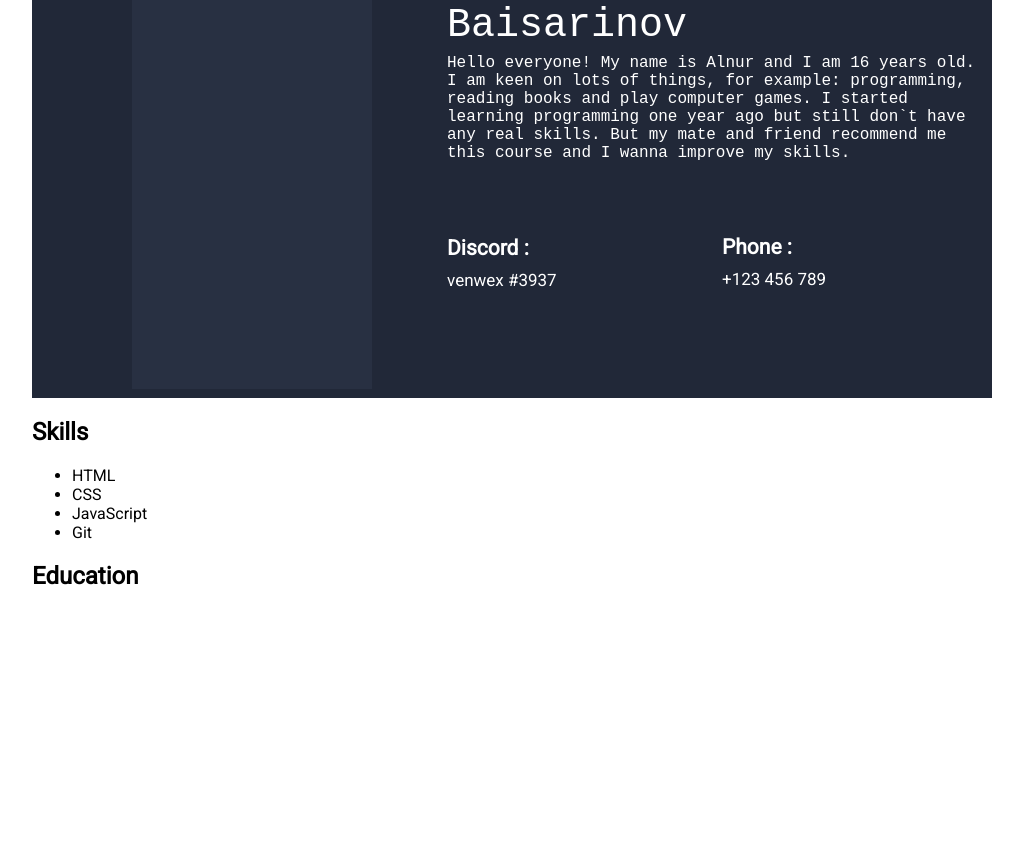
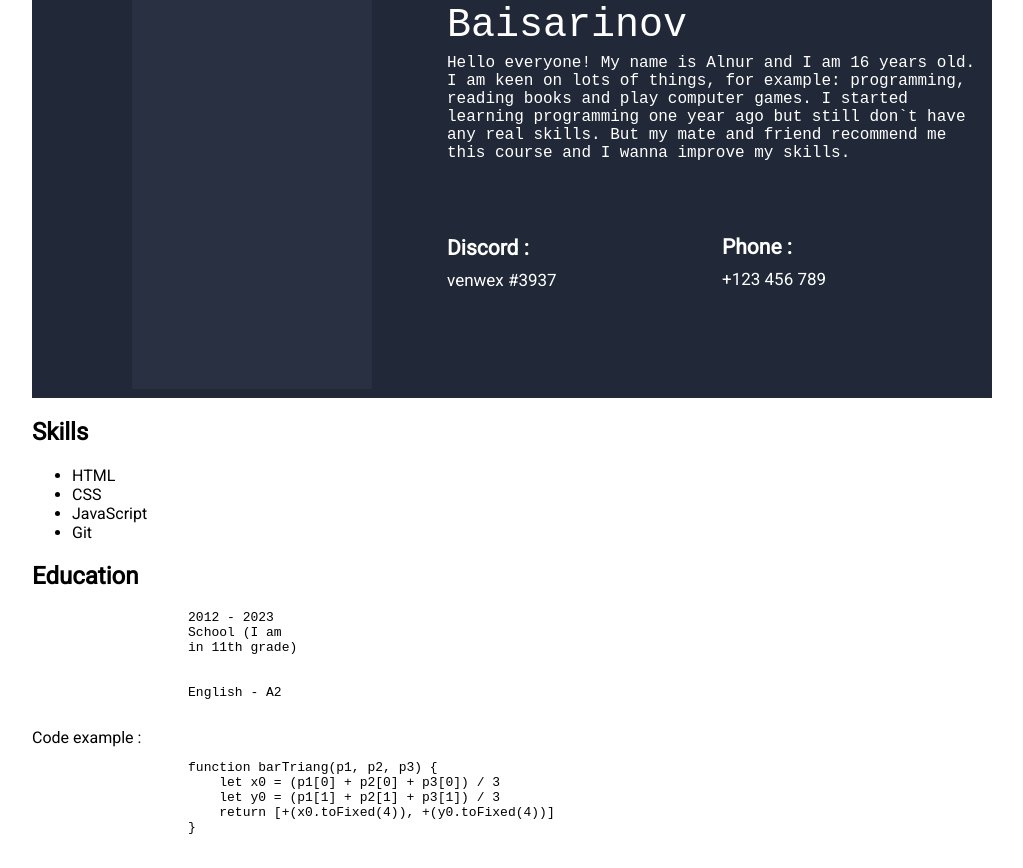
Before and after one commit to Just-Ven/something, a plain HTML site: page index.html in a window 1280 px wide. Shown: the part 160-1028 px from the top of the page, without its empty margins (128-1151 px from the left). Drawn offline with Linux system fonts and the light colour scheme.

Commit message:
feat: add code and education-text

```diff
--- a/index.html
+++ b/index.html
@@ -56,5 +56,24 @@ this course and I wanna improve my skills.
             </ul>
             <h2 class="education" id="education">Education</h2>
             <div class="education-text">
+                <pre class="">
+                    2012 - 2023
+                    School (I am
+                    in 11th grade)
+
+
+                    English - A2
+                    </pre>
+                                </div>
+                                <div class="code-text">Code example :</div>
+                                <div class="code">
+                                    <pre>
+                    function barTriang(p1, p2, p3) {
+                        let x0 = (p1[0] + p2[0] + p3[0]) / 3
+                        let y0 = (p1[1] + p2[1] + p3[1]) / 3
+                        return [+(x0.toFixed(4)), +(y0.toFixed(4))]
+                    }
+                                    </pre>
+                                </div>
 </body>
 </html>
```
